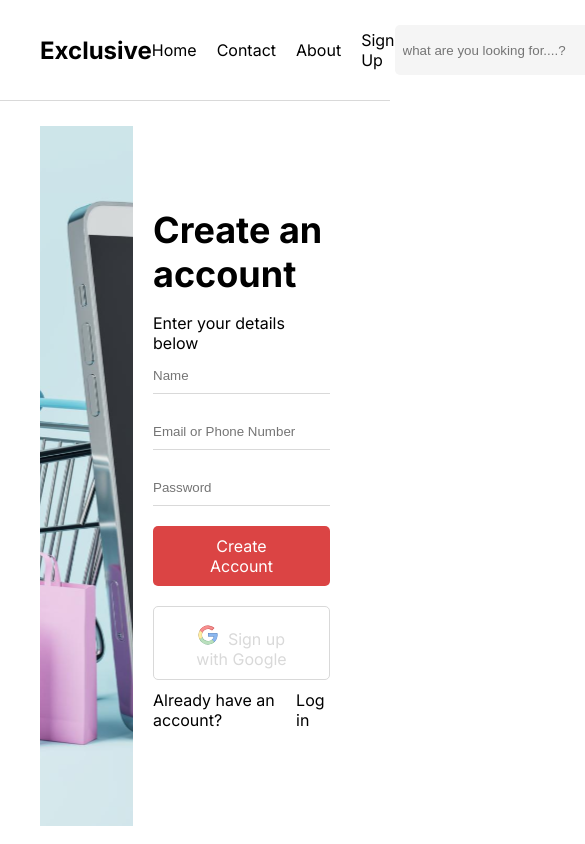
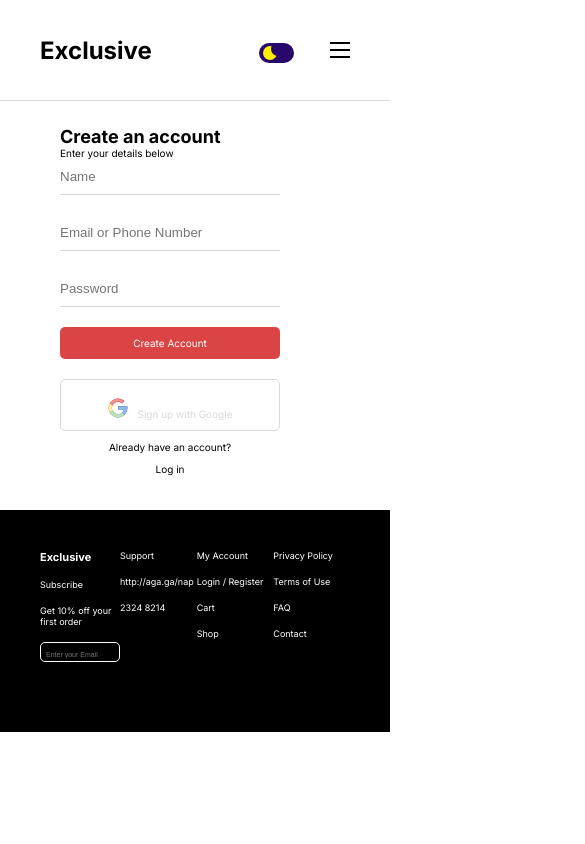
Before and after one commit to codewithemma/e-commerce-app, a Next.js app: page /login in a window 390 px wide. Shown: the top 844 px of the page, 585 px wide, since content can reach past the window. Built offline with nearby package versions, Linux system fonts and the light colour scheme.

Commit message:
the pages that are available is responsive across all view width

```diff
--- a/src/app/layout.js
+++ b/src/app/layout.js
@@ -21,7 +21,7 @@
           <ThemeProvider>
             <div className="container">
               <Navbar />
-              <Wrapper>{children}</Wrapper>
+              <Wrapper> {children}</Wrapper>
               <Footer />
             </div>
           </ThemeProvider>
--- a/src/app/login/Login.module.css
+++ b/src/app/login/Login.module.css
@@ -82,6 +82,65 @@
 .end {
   margin-top: 10px;
   display: flex;
-  justify-content: space-between;
+  justify-content: space-around;
   align-items: center;
 }
+
+@media screen and (max-width: 1280px) {
+  .form h2 {
+    font-size: 27px;
+    margin-bottom: 0;
+  }
+  .form p {
+    font-size: 13px;
+    font-weight: 400;
+    margin-bottom: 10px;
+  }
+}
+@media screen and (max-width: 1024px) {
+  .form h2 {
+    font-size: 21px;
+    margin-bottom: 0;
+  }
+  .google_button {
+    width: 100%;
+    padding: 5px 15px;
+    font-size: 10px;
+  }
+  .end {
+    display: flex;
+    flex-direction: column;
+  }
+}
+@media screen and (max-width: 768px) {
+  .hero_child {
+    height: 500px;
+  }
+  .form h2 {
+    font-size: 18px;
+  }
+  .form p {
+    font-size: 10px;
+  }
+  .button_group1 .link:nth-of-type(1) {
+    font-size: 10px;
+  }
+  .button_group1 .link:nth-of-type(2) {
+    font-size: 10px;
+    text-align: center;
+  }
+}
+@media screen and (max-width: 640px) {
+  .button_group .link:nth-of-type(1) {
+    font-size: 10px;
+  }
+  .button_group .link:nth-of-type(2) {
+    font-size: 10px;
+  }
+  .hero {
+    width: 100vw;
+  }
+  .hero_child {
+    display: none;
+  }
+}
--- a/src/app/login/page.jsx
+++ b/src/app/login/page.jsx
@@ -29,8 +29,10 @@
             <input type="password" placeholder="Password" />
           </div>
           <div className={styles.button_group}>
-            <Link href="/">Log in</Link>
-            <Link href="#" onClick={handleClick}>
+            <Link className={styles.link} href="/">
+              Log in
+            </Link>
+            <Link className={styles.link} href="#" onClick={handleClick}>
               Sign Up
             </Link>
           </div>
@@ -48,7 +50,10 @@
             <Link className={styles.link} href="/">
               Create Account
             </Link>
-            <Link className={styles.link} href="/">
+            <Link
+              className={`${styles.link} ${styles.google_button} `}
+              href="/"
+            >
               <span>
                 <Image
                   src="/assets/google.svg"
@@ -68,7 +73,7 @@
           <div className={styles.end}>
             <p>Already have an account?</p>
             <p onClick={handleClick} style={{ cursor: "pointer" }}>
-              Log in{" "}
+              Log in
             </p>
           </div>
         </div>
--- a/src/components/footer/Footer.jsx
+++ b/src/components/footer/Footer.jsx
@@ -18,20 +18,40 @@
           </div>
           <div>
             <p>Support</p>
-            <Link href="/">http://aga.ga/nap</Link>
-            <Link href="/">2324 8214</Link>
+            <Link className={styles.footer_link} href="/">
+              http://aga.ga/nap
+            </Link>
+            <Link className={styles.footer_link} href="/">
+              2324 8214
+            </Link>
           </div>
           <div>
-            <Link href="#">My Account</Link>
-            <Link href="/login">Login / Register</Link>
-            <Link href="/cart">Cart</Link>
-            <Link href="#">Shop</Link>
+            <Link className={styles.footer_link} href="#">
+              My Account
+            </Link>
+            <Link className={styles.footer_link} href="/login">
+              Login / Register
+            </Link>
+            <Link className={styles.footer_link} href="/cart">
+              Cart
+            </Link>
+            <Link className={styles.footer_link} href="#">
+              Shop
+            </Link>
           </div>
           <div>
-            <Link href="/">Privacy Policy</Link>
-            <Link href="/">Terms of Use</Link>
-            <Link href="/">FAQ</Link>
-            <Link href="/">Contact</Link>
+            <Link className={styles.footer_link} href="/">
+              Privacy Policy
+            </Link>
+            <Link className={styles.footer_link} href="/">
+              Terms of Use
+            </Link>
+            <Link className={styles.footer_link} href="/">
+              FAQ
+            </Link>
+            <Link className={styles.footer_link} href="/">
+              Contact
+            </Link>
           </div>
         </div>
       </Wrapper>
--- a/src/components/footer/Footer.module.css
+++ b/src/components/footer/Footer.module.css
@@ -38,3 +38,34 @@
   width: 200px;
   height: 50px;
 }
+@media screen and (max-width: 768px) {
+  .footer_link {
+    font-size: 11px;
+  }
+  .footer_grid h2 {
+    font-size: 13px;
+  }
+  .footer_grid p {
+    font-size: 10px;
+  }
+}
+
+@media screen and (max-width: 640px) {
+  .footer_link {
+    font-size: 9px;
+  }
+  .footer_grid h2 {
+    font-size: 11px;
+  }
+  .footer_grid p {
+    font-size: 9px;
+  }
+  .input {
+    border: 1px solid white;
+    width: 80px;
+    height: 20px;
+  }
+  .input::placeholder {
+    font-size: 7px;
+  }
+}
--- a/src/components/navbar/Navbar.jsx
+++ b/src/components/navbar/Navbar.jsx
@@ -1,9 +1,13 @@
+"use client";
 import Wrapper from "../wrapper/Wrapper";
 import styles from "./Navbar.module.css";
 import Link from "next/link";
 import Image from "next/image";
 import ThemeToggle from "../themeToggle/ThemeToggle";
+import { useState } from "react";
 const Navbar = () => {
+  const [open, setOpen] = useState(false);
+  const status = "notauthenticated";
   return (
     <>
       <Wrapper>
@@ -11,10 +15,18 @@
           <h2>Exclusive</h2>
           <ul>
             <li className={styles.nav_flex}>
-              <Link href="/">Home</Link>
-              <Link href="/">Contact</Link>
-              <Link href="/">About</Link>
-              <Link href="/login">Sign Up</Link>
+              <Link className={styles.nav_link} href="/">
+                Home
+              </Link>
+              <Link className={styles.nav_link} href="/">
+                Contact
+              </Link>
+              <Link className={styles.nav_link} href="/">
+                About
+              </Link>
+              <Link className={styles.nav_link} href="/login">
+                Sign Up
+              </Link>
             </li>
           </ul>
           <div className={styles.input_group}>
@@ -26,6 +38,7 @@
             <span>
               <Image
                 src="/assets/magnify.svg"
+                className={styles.input_image}
                 width={25}
                 height={25}
                 alt="search icon"
@@ -40,6 +53,38 @@
           <div>
             <ThemeToggle />
           </div>
+          <div>
+            <div className={styles.burger} onClick={() => setOpen(!open)}>
+              <div className={styles.line}></div>
+              <div className={styles.line}></div>
+              <div className={styles.line}></div>
+            </div>
+            {open && (
+              <div className={styles.responsiveMenu}>
+                <Link className={styles.responsive_link} href="/">
+                  Home
+                </Link>
+                <Link className={styles.responsive_link} href="/">
+                  Contact
+                </Link>
+                <Link className={styles.responsive_link} href="/">
+                  About
+                </Link>
+                {status === "notauthenticated" ? (
+                  <Link className={styles.responsive_link} href="/login">
+                    Login
+                  </Link>
+                ) : (
+                  <>
+                    <Link className={styles.responsive_link} href="/write">
+                      Cart
+                    </Link>
+                    <span className={styles.link}>Logout</span>
+                  </>
+                )}
+              </div>
+            )}
+          </div>
         </div>
       </Wrapper>
       <div className={styles.nav_border}></div>
--- a/src/components/navbar/Navbar.module.css
+++ b/src/components/navbar/Navbar.module.css
@@ -25,3 +25,66 @@
 .input_group {
   position: relative;
 }
+.burger {
+  width: 20px;
+  height: 16px;
+  flex-direction: column;
+  gap: 5;
+  justify-content: space-between;
+  cursor: pointer;
+  display: none;
+}
+.line {
+  width: 100%;
+  height: 2px;
+  background-color: var(--textColor);
+}
+
+.responsiveMenu {
+  position: absolute;
+  top: 100px;
+  left: 0;
+  background-color: var(--bg);
+  height: calc(100vh - 100px);
+  width: 100%;
+  display: flex;
+  flex-direction: column;
+  align-items: center;
+  justify-content: center;
+  gap: 50px;
+  font-size: 36px;
+  z-index: 999;
+}
+@media screen and (max-width: 1024px) {
+  .nav_flex .nav_link {
+    font-size: 14px;
+  }
+  .input {
+    padding: 2px 8px;
+    border: none;
+    outline: none;
+    height: 45px;
+    width: 200px;
+    background-color: #f5f5f5;
+    border-radius: 5px;
+  }
+}
+@media screen and (max-width: 768px) {
+  .burger {
+    display: flex;
+  }
+  .input {
+    display: none;
+  }
+  .input_image {
+    display: none;
+  }
+}
+@media screen and (max-width: 640px) {
+  .nav_link {
+    display: none;
+  }
+  .responsive_link {
+    font-size: 15px;
+  }
+}
--- a/src/components/themeToggle/ThemeToggle.module.css
+++ b/src/components/themeToggle/ThemeToggle.module.css
@@ -46,3 +46,8 @@
   transform: translateX(100%);
   box-shadow: inset 15px -4px 0px 15px #fff000;
 }
+@media screen and (max-width: 640px) {
+  .switch {
+    font-size: 10px;
+  }
+}
```
